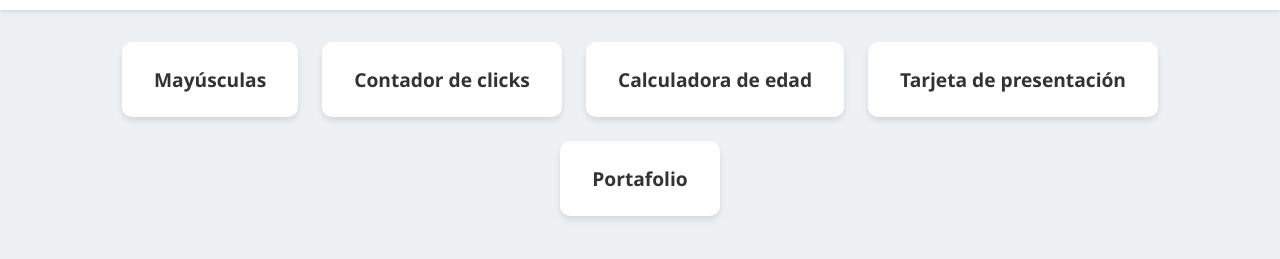
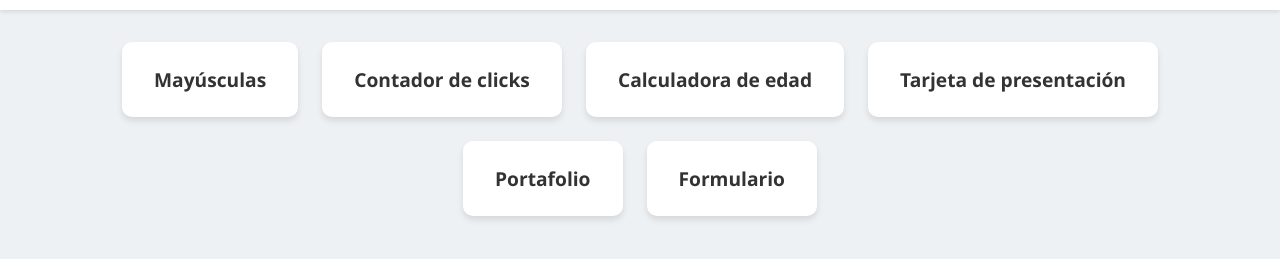
Before and after one commit to Mateo25122003/ejercicioswebs, a plain HTML site: page index.html in a window 1280 px wide. Shown: the part 109-368 px from the top of the page. Drawn offline with Linux system fonts and the light colour scheme.

Commit message:
Update index.html

```diff
--- a/index.html
+++ b/index.html
@@ -17,6 +17,7 @@
     <a href="Calculadora de edad/index.html" class="card">Calculadora de edad</a>
     <a href="Tarjeta de presentación/index.html" class="card">Tarjeta de presentación</a>
     <a href="Portafolio/index.html" class="card">Portafolio</a>
+    <a hreft="formulario/index.html" class="card">Formulario</a>
   </main>
 </body>
 </html>
```
